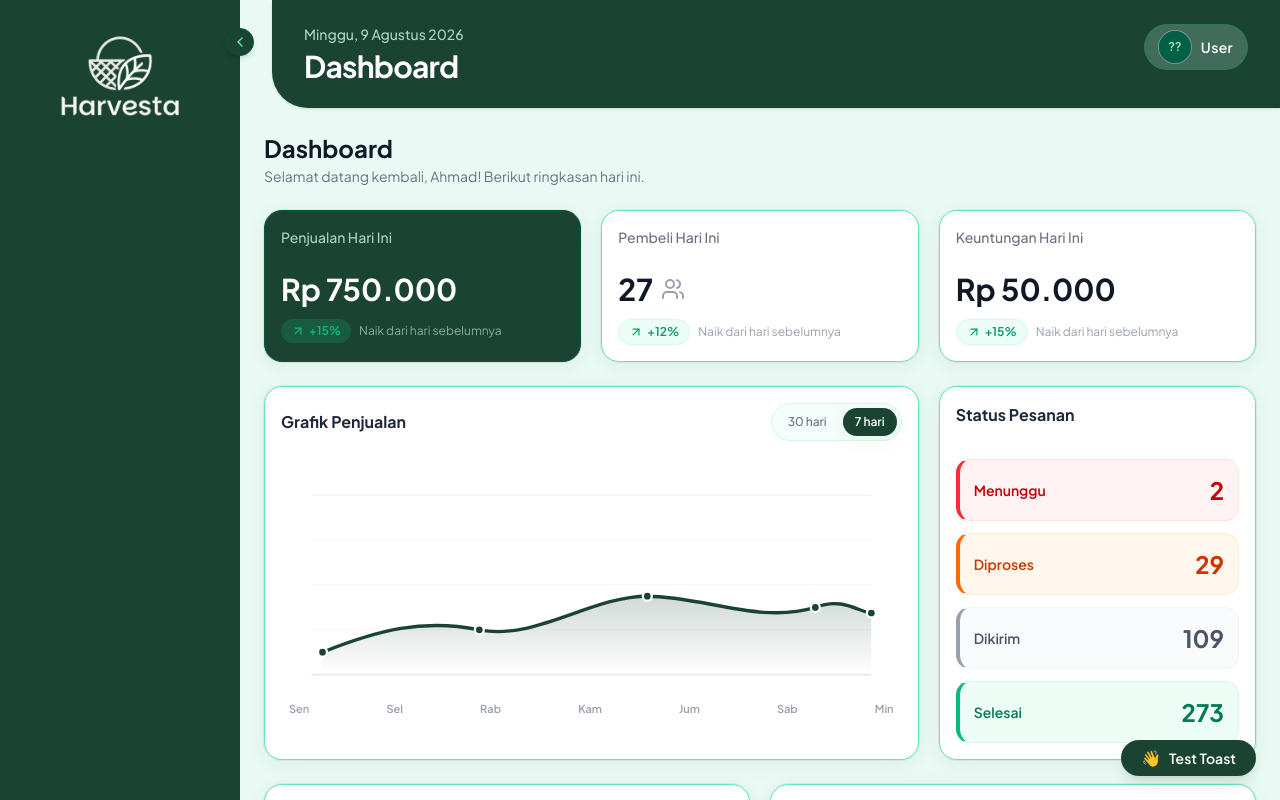
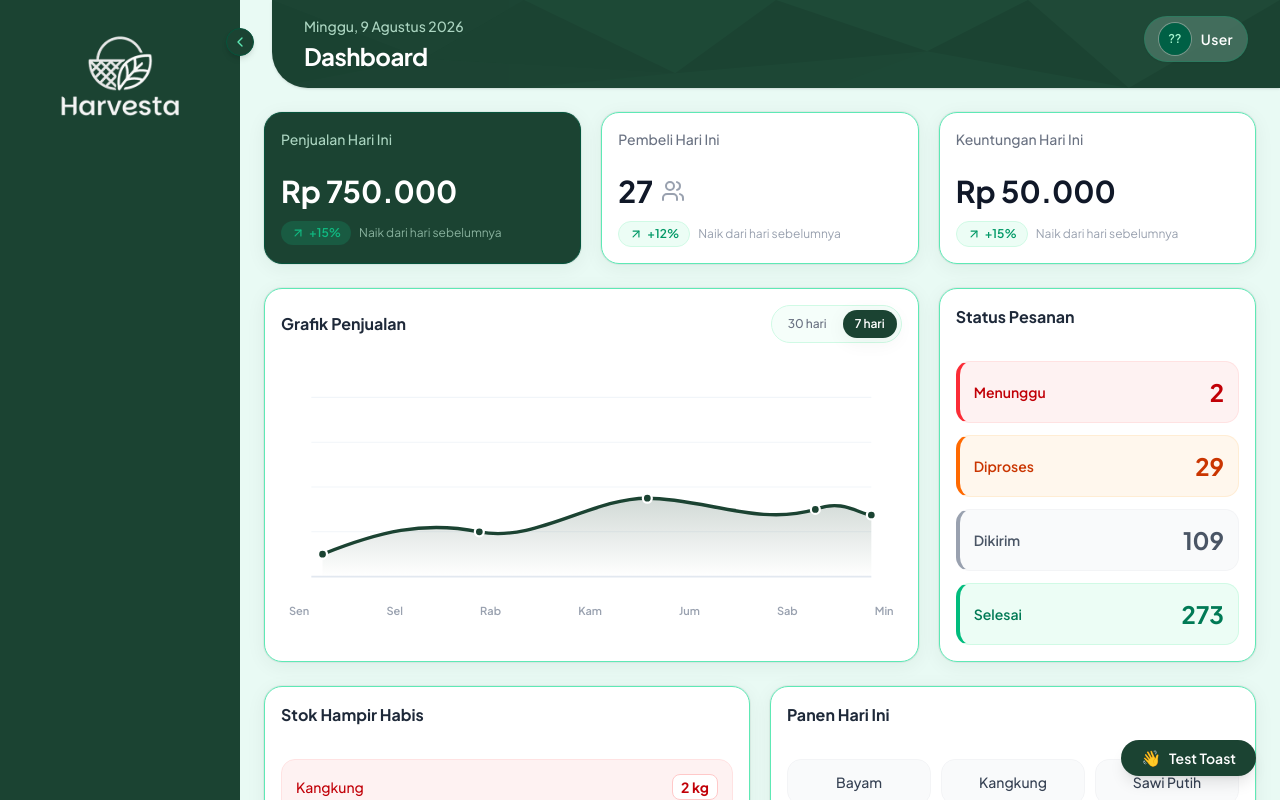
Before and after one commit to Zfanz12/Tubes-Chevalier, a Next.js app in the folder frontend/: page /dashboard in a window 1280 px wide. Shown: the top 800 px of the page. Built offline with nearby package versions, Linux system fonts and the light colour scheme.

Commit message:
fix: conflict in topbar.tsx

```diff
--- a/frontend/app/(admin)/dashboard/page.tsx
+++ b/frontend/app/(admin)/dashboard/page.tsx
@@ -85,10 +85,6 @@ export default function DashboardPage() {
   return (
     <div className="space-y-6">
       {/* ── Page Header ── */}
-      <div>
-        <h1 className="text-2xl font-bold text-gray-900">Dashboard</h1>
-        <p className="text-gray-500 text-sm mt-0.5">Selamat datang kembali, Ahmad! Berikut ringkasan hari ini.</p>
-      </div>
 
       {/* ── Stat Cards ── */}
       <div className="grid gap-5 md:grid-cols-3">
--- a/frontend/app/(auth)/login/page.tsx
+++ b/frontend/app/(auth)/login/page.tsx
@@ -13,6 +13,11 @@ import { Label } from "@/components/ui/label";
 import { apiFetch } from "@/lib/api";
 import { useAuthStore } from "@/lib/useAuthStore";
 import { toast } from "sonner";
+
+// Di luar komponen agar tidak di-recreate setiap render
+const WaveIcon = () => (
+  <span className="animate-wave text-xl leading-none">👋</span>
+);
 
 function GoogleIcon({ className = "w-5 h-5" }: { className?: string }) {
   return (
@@ -46,10 +51,6 @@ export default function LoginPage() {
   const [showPassword, setShowPassword] = useState(false);
   const [isLoading, setIsLoading] = useState(false);
   const [errorMsg, setErrorMsg] = useState<string | null>(null);
-
-  const WaveIcon = () => (
-  <span className="animate-wave text-xl leading-none">👋</span>
-  );
 
   const handleSubmit = async (e: React.FormEvent) => {
     e.preventDefault();
--- a/frontend/components/ui/topbar.tsx
+++ b/frontend/components/ui/topbar.tsx
@@ -27,6 +27,7 @@ import {
 import { useAuthStore } from "@/lib/useAuthStore";
 import { apiFetch } from "@/lib/api";
 
+// ── Animated wave icon untuk toast ─────────────────────────────────────────
 const WaveIcon = () => (
   <span className="animate-wave text-xl leading-none">👋</span>
 );
@@ -47,6 +48,7 @@ export default function Topbar() {
   const router = useRouter();
   const title = pageTitles[pathname] || "Dashboard";
 
+  // ── Auth state dari store (versi kita) ─────────────────────────────────
   const user = useAuthStore((state) => state.user);
   const token = useAuthStore((state) => state.token);
   const clearAuth = useAuthStore((state) => state.clearAuth);
@@ -54,20 +56,29 @@ export default function Topbar() {
   const [showLogoutDialog, setShowLogoutDialog] = useState(false);
   const [isLoggingOut, setIsLoggingOut] = useState(false);
 
-  // Get initials for avatar fallback
-  const getInitials = (name: string) => {
-    return name
+  // ── Reactive date pakai useEffect (versi teman — lebih aman untuk SSR) ─
+  const [currentDate, setCurrentDate] = useState<string>("");
+  React.useEffect(() => {
+    const formatted = new Date().toLocaleDateString("id-ID", {
+      weekday: "long",
+      day: "numeric",
+      month: "long",
+      year: "numeric",
+    });
+    setCurrentDate(formatted);
+  }, []);
+
+  const getInitials = (name: string) =>
+    name
       .split(" ")
       .map((n) => n[0])
       .join("")
       .toUpperCase()
       .slice(0, 2);
-  };
 
   const handleLogout = async () => {
     setIsLoggingOut(true);
     try {
-      // Panggil API logout untuk revoke token
       await apiFetch("/logout", {
         method: "POST",
         token: token ?? undefined,
@@ -85,28 +96,39 @@ export default function Topbar() {
     }
   };
 
-  // Format current date in Indonesian
-  const today = new Date();
-  const formattedDate = today.toLocaleDateString("id-ID", {
-    weekday: "long",
-    day: "numeric",
-    month: "long",
-    year: "numeric",
-  });
-
   return (
     <>
-      <header className="bg-[#1B4332] text-white ml-8 px-8 pt-6 pb-6 rounded-bl-[36px] flex items-start justify-between shrink-0 shadow-sm transition-all duration-300">
-        <div>
-          <span className="text-emerald-100/80 text-sm font-medium block mb-1 capitalize">
-            {formattedDate}
+      <header className="bg-[#1B4332] text-white ml-8 px-8 pt-4 pb-4 rounded-bl-[36px] flex items-start justify-between shrink-0 shadow-sm transition-all duration-300 relative overflow-hidden">
+        {/* Low Poly Geometric Background (versi teman) */}
+        <div className="absolute inset-0 pointer-events-none opacity-15">
+          <svg
+            className="w-full h-full object-cover"
+            viewBox="0 0 1000 120"
+            preserveAspectRatio="none"
+          >
+            <polygon points="0,0 250,0 150,80" fill="#2d5746" opacity="0.7" />
+            <polygon points="250,0 500,0 400,100" fill="#40916c" opacity="0.5" />
+            <polygon points="500,0 750,0 650,70" fill="#52b788" opacity="0.4" />
+            <polygon points="750,0 1000,0 850,120" fill="#74c69d" opacity="0.3" />
+            <polygon points="0,0 150,80 0,120" fill="#1b4332" opacity="0.8" />
+            <polygon points="150,80 400,100 250,120 0,120" fill="#2d5746" opacity="0.6" />
+            <polygon points="400,100 650,70 550,120 250,120" fill="#40916c" opacity="0.4" />
+            <polygon points="650,70 850,120 1000,120 550,120" fill="#52b788" opacity="0.3" />
+          </svg>
+        </div>
+
+        {/* Date & Page Title */}
+        <div className="relative z-10">
+          <span className="text-emerald-100/80 text-sm   font-medium block mb-1 capitalize drop-shadow-xs">
+            {currentDate || "Memuat tanggal..."}
           </span>
-          <h1 className="text-3xl font-bold tracking-tight text-white font-sans">
+          <h1 className="text-2xl font-bold tracking-tight text-white font-sans drop-shadow-xs">
             {title}
           </h1>
         </div>
 
-        <div className="flex items-center gap-3">
+        {/* User Dropdown */}
+        <div className="flex items-center gap-3 relative z-10">
           <DropdownMenu>
             <DropdownMenuTrigger
               render={(props) => (
@@ -120,7 +142,6 @@ export default function Topbar() {
                       {user ? getInitials(user.name) : "??"}
                     </AvatarFallback>
                   </Avatar>
-
                   <span className="text-sm font-semibold text-white tracking-wide">
                     {user?.name ?? "User"}
                   </span>
@@ -145,7 +166,6 @@ export default function Topbar() {
                   <User className="w-4 h-4" />
                   Profil Saya
                 </DropdownMenuItem>
-
                 <DropdownMenuItem>
                   <Settings className="w-4 h-4" />
                   Pengaturan
@@ -172,13 +192,12 @@ export default function Topbar() {
           <AlertDialogHeader>
             <AlertDialogTitle>Konfirmasi Keluar</AlertDialogTitle>
             <AlertDialogDescription>
-              Apakah kamu yakin ingin keluar dari akun ini? Kamu perlu login kembali untuk mengakses dashboard.
+              Apakah kamu yakin ingin keluar dari akun ini? Kamu perlu login
+              kembali untuk mengakses dashboard.
             </AlertDialogDescription>
           </AlertDialogHeader>
           <AlertDialogFooter>
-            <AlertDialogCancel disabled={isLoggingOut}>
-              Batal
-            </AlertDialogCancel>
+            <AlertDialogCancel disabled={isLoggingOut}>Batal</AlertDialogCancel>
             <AlertDialogAction
               onClick={handleLogout}
               disabled={isLoggingOut}
```
